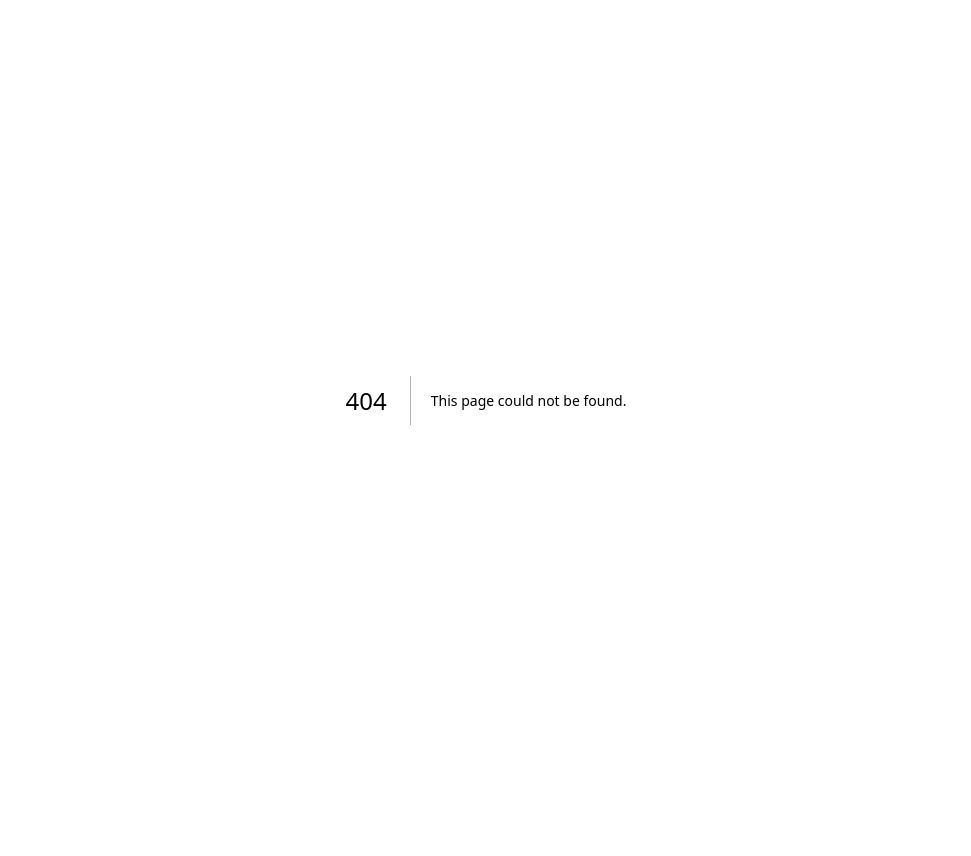
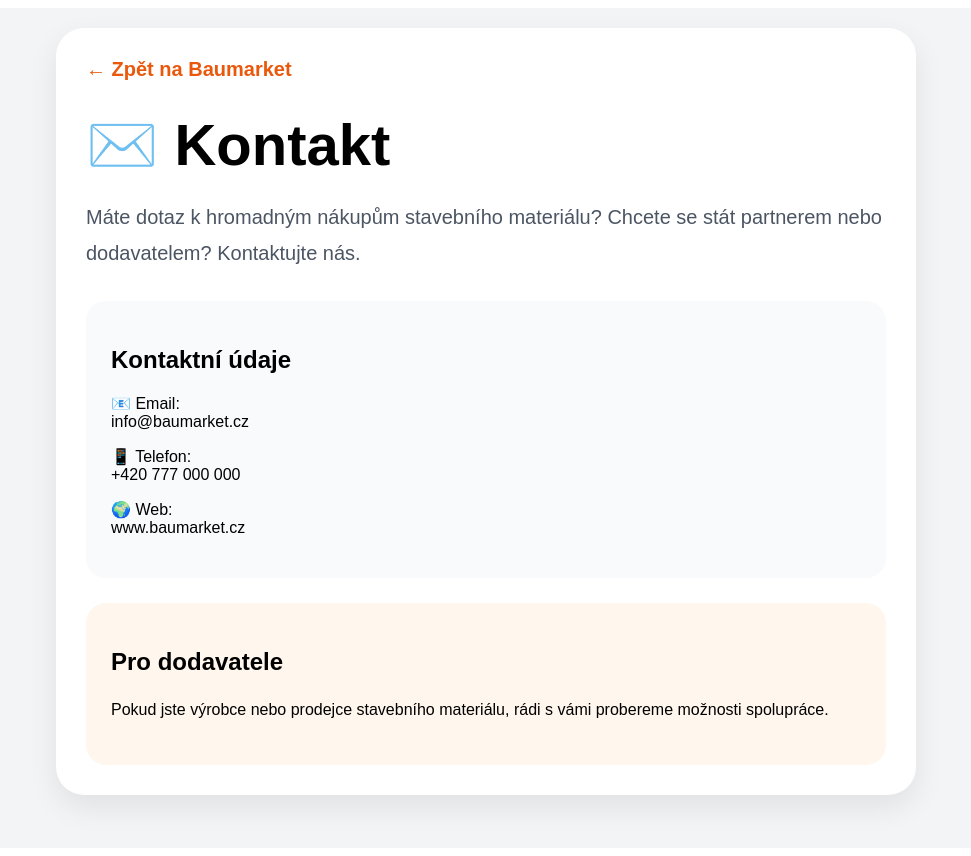
Before and after one commit to Hartmani/Baumarket, a Next.js app: page /kontakt in a window 1280 px wide. Before the commit this address had no page. Shown: the whole page, without its empty margins (154-1125 px from the left). Before the commit the page ends 800 px from the top, so only its background shows below. Built offline with nearby package versions, Linux system fonts and the light colour scheme.

Commit message:
Create page.tsx

```diff
--- /dev/null
+++ b/app/kontakt/page.tsx
@@ -0,0 +1,195 @@
+export default function KontaktPage() {
+
+  return (
+
+    <main
+
+      style={{
+
+        minHeight: "100vh",
+
+        background: "#f3f4f6",
+
+        padding: "20px",
+
+        fontFamily: "Arial, sans-serif",
+
+      }}
+
+    >
+
+      <div
+
+        style={{
+
+          maxWidth: "800px",
+
+          margin: "0 auto",
+
+          background: "white",
+
+          borderRadius: "28px",
+
+          padding: "30px",
+
+          boxShadow: "0 12px 30px rgba(0,0,0,0.08)",
+
+        }}
+
+      >
+
+        <a
+
+          href="/"
+
+          style={{
+
+            color: "#ea580c",
+
+            textDecoration: "none",
+
+            fontWeight: "bold",
+
+            fontSize: "20px",
+
+          }}
+
+        >
+
+          ← Zpět na Baumarket
+
+        </a>
+
+        <h1
+
+          style={{
+
+            fontSize: "58px",
+
+            marginTop: "30px",
+
+            marginBottom: "20px",
+
+          }}
+
+        >
+
+          ✉️ Kontakt
+
+        </h1>
+
+        <p
+
+          style={{
+
+            fontSize: "20px",
+
+            color: "#4b5563",
+
+            lineHeight: "1.8",
+
+          }}
+
+        >
+
+          Máte dotaz k hromadným nákupům stavebního materiálu?
+
+          Chcete se stát partnerem nebo dodavatelem?
+
+          Kontaktujte nás.
+
+        </p>
+
+        <div
+
+          style={{
+
+            background: "#f9fafb",
+
+            padding: "25px",
+
+            borderRadius: "20px",
+
+            marginTop: "30px",
+
+          }}
+
+        >
+
+          <h2>Kontaktní údaje</h2>
+
+          <p>
+
+            📧 Email:
+
+            <br />
+
+            info@baumarket.cz
+
+          </p>
+
+          <p>
+
+            📱 Telefon:
+
+            <br />
+
+            +420 777 000 000
+
+          </p>
+
+          <p>
+
+            🌍 Web:
+
+            <br />
+
+            www.baumarket.cz
+
+          </p>
+
+        </div>
+
+        <div
+
+          style={{
+
+            background: "#fff7ed",
+
+            padding: "25px",
+
+            borderRadius: "20px",
+
+            marginTop: "25px",
+
+          }}
+
+        >
+
+          <h2>Pro dodavatele</h2>
+
+          <p
+
+            style={{
+
+              lineHeight: "1.8",
+
+            }}
+
+          >
+
+            Pokud jste výrobce nebo prodejce stavebního materiálu,
+
+            rádi s vámi probereme možnosti spolupráce.
+
+          </p>
+
+        </div>
+
+      </div>
+
+    </main>
+
+  );
+
+}
```
